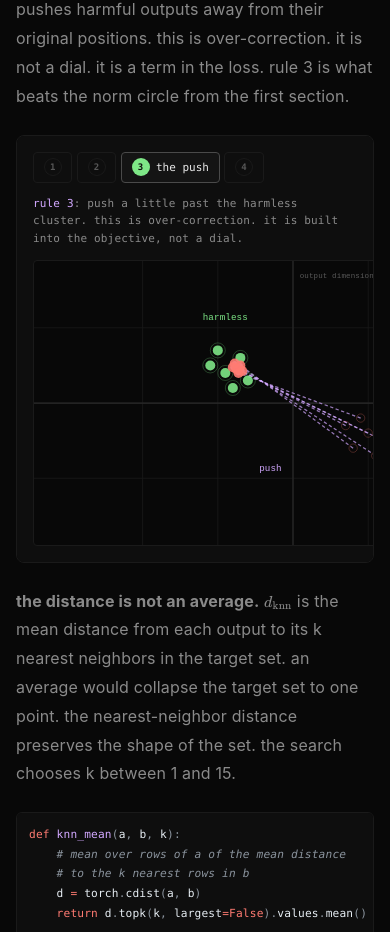
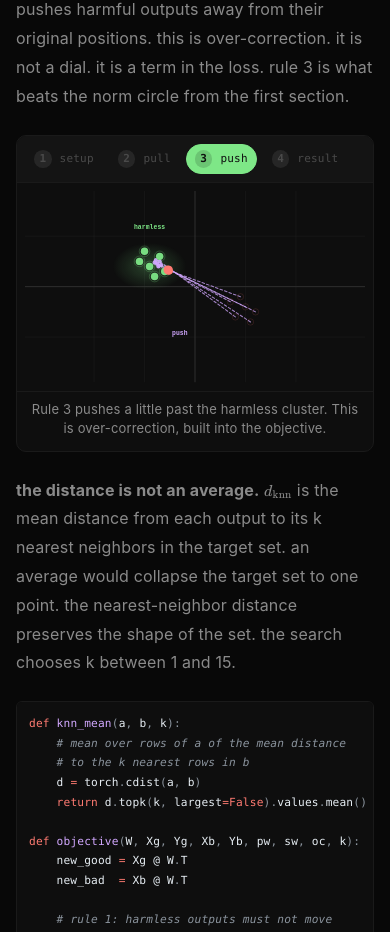
Before and after one commit to PotatoSpudowski/PotatoSpudowski.github.io, a React (Vite) app: page /articles/abliteration-2 in a window 390 px wide. Shown: the part 8154-9086 px from the top of the page. Built offline with nearby package versions, Linux system fonts and the light colour scheme.

Commit message:
abliteration part 2: redesign ARA visualizer with polished card layout, tabs, and mobile-first CSS

```diff
--- a/src/pages/Abliteration2Blog.jsx
+++ b/src/pages/Abliteration2Blog.jsx
@@ -82,7 +82,7 @@ function ResultsCharts() {
   )
 }
 
-// --- ARA: 3Blue1Brown-style objective demo ---
+// --- ARA: interactive objective visualizer ---
 
 function DistributionDemo() {
   const [step, setStep] = useState(0)
@@ -94,69 +94,75 @@ function DistributionDemo() {
     return () => clearInterval(id)
   }, [paused])
 
-  const W = 620, H = 340
+  const W = 640, H = 360
   const cx = W / 2, cy = H / 2
-  const scale = 90
+  const scale = 95
 
-  // Harmless outputs (green) — fixed
   const harmless = [
     { x: -0.9, y: 0.4 }, { x: -0.7, y: 0.6 }, { x: -1.1, y: 0.5 },
     { x: -0.8, y: 0.2 }, { x: -1.0, y: 0.7 }, { x: -0.6, y: 0.3 },
   ]
-  // Harmful outputs (red) — original positions
   const harmful = [
     { x: 1.0, y: -0.4 }, { x: 0.8, y: -0.6 }, { x: 1.2, y: -0.5 },
     { x: 0.9, y: -0.2 }, { x: 1.1, y: -0.7 }, { x: 0.7, y: -0.3 },
   ]
 
-  // Transformed harmful outputs per step
   const getTransformed = () => {
-    if (step === 0) return harmful // same as original
-    if (step === 1) return harmful.map(p => ({ x: p.x * 0.35 - 0.35, y: p.y * 0.35 + 0.15 })) // pull toward harmless
-    if (step === 2) return harmful.map(p => ({ x: p.x * -0.25 - 0.5, y: p.y * -0.25 + 0.35 })) // push past harmless
-    return harmful.map(p => ({ x: p.x * -0.25 - 0.5, y: p.y * -0.25 + 0.35 })) // final
+    if (step === 0) return harmful
+    if (step === 1) return harmful.map(p => ({ x: p.x * 0.35 - 0.35, y: p.y * 0.35 + 0.15 }))
+    if (step === 2) return harmful.map(p => ({ x: p.x * -0.25 - 0.5, y: p.y * -0.25 + 0.35 }))
+    return harmful.map(p => ({ x: p.x * -0.25 - 0.5, y: p.y * -0.25 + 0.35 }))
   }
   const transformed = getTransformed()
-
   const toSvg = (p) => ({ x: cx + p.x * scale, y: cy - p.y * scale })
 
   const captions = [
-    <>one weight matrix. green: harmless outputs. red: harmful outputs. the two clusters are separate.</>,
-    <>ARA changes the matrix. <span style={{ color: '#ffa657' }}>rule 2</span>: pull the harmful outputs toward the harmless outputs. the green cluster stays fixed — <span style={{ color: '#7ee787' }}>rule 1</span>.</>,
-    <><span style={{ color: '#d2a8ff' }}>rule 3</span>: push a little past the harmless cluster. this is over-correction. it is built into the objective, not a dial.</>,
-    <>the result. harmless outputs never moved. harmful outputs now overlap the harmless cloud. the model keeps its capability and drops the refusal behavior.</>,
+    'One weight matrix. Green: harmless outputs. Red: harmful outputs. The clusters are separate.',
+    'Rule 2 pulls the harmful outputs toward the harmless cluster. Rule 1 keeps the harmless outputs fixed.',
+    'Rule 3 pushes a little past the harmless cluster. This is over-correction, built into the objective.',
+    'The result. Harmless outputs never moved. Harmful outputs now overlap the harmless cloud.',
   ]
 
-  const stepLabels = ['the setup', 'the pull', 'the push', 'the result']
+  const stepLabels = ['setup', 'pull', 'push', 'result']
 
   return (
-    <div className="abl-ortho-demo" onClick={() => { setStep(s => (s + 1) % 4); setPaused(true) }}>
-      <div className="abl-ortho-steps">
+    <div className="ara-viz">
+      <div className="ara-viz-tabs" role="tablist">
         {stepLabels.map((label, i) => (
-          <button key={i} className={`abl-step-btn${step === i ? ' active' : ''}`}
-            onClick={(e) => { e.stopPropagation(); setStep(i); setPaused(true) }}>
-            <span className="abl-step-num" style={{ background: step === i ? '#7ee787' : 'transparent', color: step === i ? '#0f0f0f' : '#585858' }}>{i + 1}</span>
-            <span className="abl-step-label">{label}</span>
+          <button
+            key={i}
+            role="tab"
+            aria-selected={step === i}
+            className={`ara-viz-tab${step === i ? ' active' : ''}`}
+            onClick={() => { setStep(i); setPaused(true) }}
+          >
+            <span className="ara-viz-tab-num">{i + 1}</span>
+            <span className="ara-viz-tab-label">{label}</span>
           </button>
         ))}
       </div>
 
-      <p className="abl-ortho-caption">{captions[step]}</p>
+      <div className="ara-viz-stage" onClick={() => { setStep(s => (s + 1) % 4); setPaused(true) }}>
+        <svg viewBox={`0 0 ${W} ${H}`} className="ara-viz-svg" aria-label="ARA objective visualization">
+          <defs>
+            <radialGradient id="gGlow" cx="50%" cy="50%" r="50%">
+              <stop offset="0%" stopColor="#7ee787" stopOpacity="0.25" />
+              <stop offset="100%" stopColor="#7ee787" stopOpacity="0" />
+            </radialGradient>
+          </defs>
 
-      <svg viewBox={`0 0 ${W} ${H}`} className="abl-svg-wide">
           {/* grid */}
           {[-2, -1, 0, 1, 2].map(g => (
             <g key={g}>
-            <line x1={cx + g * scale} y1={0} x2={cx + g * scale} y2={H} stroke="#1a1a1a" strokeWidth={1} />
-            <line x1={0} y1={cy - g * scale} x2={W} y2={cy - g * scale} stroke="#1a1a1a" strokeWidth={1} />
+              <line x1={cx + g * scale} y1={0} x2={cx + g * scale} y2={H} stroke="#1f1f1f" strokeWidth={1} />
+              <line x1={0} y1={cy - g * scale} x2={W} y2={cy - g * scale} stroke="#1f1f1f" strokeWidth={1} />
             </g>
           ))}
-        <line x1={cx} y1={0} x2={cx} y2={H} stroke="#2a2a2a" strokeWidth={1.5} />
-        <line x1={0} y1={cy} x2={W} y2={cy} stroke="#2a2a2a" strokeWidth={1.5} />
+          <line x1={cx} y1={0} x2={cx} y2={H} stroke="#333" strokeWidth={1.5} />
+          <line x1={0} y1={cy} x2={W} y2={cy} stroke="#333" strokeWidth={1.5} />
 
-        {/* axes labels */}
-        <text x={W - 20} y={cy - 8} fill="#585858" fontSize={9} fontFamily="monospace" textAnchor="end">output dimension 1</text>
-        <text x={cx + 8} y={20} fill="#585858" fontSize={9} fontFamily="monospace">output dimension 2</text>
+          {/* glow behind harmless cluster */}
+          <ellipse cx={cx - 0.9 * scale} cy={cy - 0.4 * scale} rx={70} ry={45} fill="url(#gGlow)" />
 
           {/* force arrows */}
           {step >= 1 && harmful.map((p, i) => {
@@ -164,17 +170,17 @@ function DistributionDemo() {
             const to = toSvg(transformed[i])
             const color = step === 1 ? '#ffa657' : '#d2a8ff'
             return (
-            <g key={i} style={{ transition: 'all 1s ease' }}>
-              <line x1={from.x} y1={from.y} x2={to.x} y2={to.y} stroke={color} strokeWidth={1.5} strokeDasharray="4,3" opacity={0.7} />
-              <circle cx={to.x} cy={to.y} r={3} fill={color} opacity={0.9} />
+              <g key={i} style={{ transition: 'all 1.1s cubic-bezier(0.4, 0, 0.2, 1)' }}>
+                <line x1={from.x} y1={from.y} x2={to.x} y2={to.y} stroke={color} strokeWidth={2} strokeDasharray="5,4" opacity={0.75} strokeLinecap="round" />
+                <circle cx={to.x} cy={to.y} r={4} fill={color} opacity={0.95} />
               </g>
             )
           })}
 
-        {/* original harmful (ghost) */}
+          {/* original harmful ghosts */}
           {step >= 1 && harmful.map((p, i) => {
             const s = toSvg(p)
-          return <circle key={i} cx={s.x} cy={s.y} r={5} fill="none" stroke="#ff7b72" strokeWidth={1} opacity={0.3} />
+            return <circle key={i} cx={s.x} cy={s.y} r={6} fill="none" stroke="#ff7b72" strokeWidth={1} opacity={0.25} />
           })}
 
           {/* harmless */}
@@ -182,30 +188,27 @@ function DistributionDemo() {
             const s = toSvg(p)
             return (
               <g key={i}>
-              <circle cx={s.x} cy={s.y} r={6} fill="#7ee787" opacity={0.9} />
-              <circle cx={s.x} cy={s.y} r={9} fill="none" stroke="#7ee787" strokeWidth={1} opacity={0.3} />
+                <circle cx={s.x} cy={s.y} r={7} fill="#7ee787" opacity={0.95} />
+                <circle cx={s.x} cy={s.y} r={10} fill="none" stroke="#7ee787" strokeWidth={1.2} opacity={0.35} />
               </g>
             )
           })}
 
-        {/* harmful */}
-        {step === 0 && harmful.map((p, i) => {
+          {/* harmful / transformed */}
+          {(step === 0 ? harmful : transformed).map((p, i) => {
             const s = toSvg(p)
-          return <circle key={i} cx={s.x} cy={s.y} r={6} fill="#ff7b72" opacity={0.9} />
-        })}
-
-        {/* transformed harmful */}
-        {step > 0 && transformed.map((p, i) => {
-          const s = toSvg(p)
-          return <circle key={i} cx={s.x} cy={s.y} r={6} fill="#ff7b72" opacity={0.9} />
+            return <circle key={i} cx={s.x} cy={s.y} r={7} fill="#ff7b72" opacity={0.95} style={{ transition: 'all 1.1s cubic-bezier(0.4, 0, 0.2, 1)' }} />
           })}
 
           {/* labels */}
-        <text x={cx - 0.9 * scale} y={cy - 1.1 * scale} fill="#7ee787" fontSize={11} fontFamily="monospace" textAnchor="middle">harmless</text>
-        {step === 0 && <text x={cx + 1.0 * scale} y={cy + 1.0 * scale} fill="#ff7b72" fontSize={11} fontFamily="monospace" textAnchor="middle">harmful</text>}
-        {step === 1 && <text x={cx + 0.2 * scale} y={cy + 0.8 * scale} fill="#ffa657" fontSize={11} fontFamily="monospace" textAnchor="middle">pull</text>}
-        {step === 2 && <text x={cx - 0.3 * scale} y={cy + 0.9 * scale} fill="#d2a8ff" fontSize={11} fontFamily="monospace" textAnchor="middle">push</text>}
+          <text x={cx - 0.9 * scale} y={cy - 1.15 * scale} fill="#7ee787" fontSize={12} fontFamily="ui-monospace, monospace" textAnchor="middle" fontWeight={600}>harmless</text>
+          {step === 0 && <text x={cx + 1.0 * scale} y={cy + 1.0 * scale} fill="#ff7b72" fontSize={12} fontFamily="ui-monospace, monospace" textAnchor="middle" fontWeight={600}>harmful</text>}
+          {step === 1 && <text x={cx + 0.2 * scale} y={cy + 0.85 * scale} fill="#ffa657" fontSize={12} fontFamily="ui-monospace, monospace" textAnchor="middle" fontWeight={600}>pull</text>}
+          {step === 2 && <text x={cx - 0.3 * scale} y={cy + 0.95 * scale} fill="#d2a8ff" fontSize={12} fontFamily="ui-monospace, monospace" textAnchor="middle" fontWeight={600}>push</text>}
         </svg>
+      </div>
+
+      <p className="ara-viz-caption">{captions[step]}</p>
     </div>
   )
 }
--- a/src/styles.css
+++ b/src/styles.css
@@ -3047,6 +3047,118 @@ pre code {
     border-radius: 4px;
 }
 
+/* ARA interactive visualizer */
+.ara-viz {
+    margin: 1.5rem 0;
+    border: 1px solid var(--border);
+    border-radius: 10px;
+    background: var(--bg-secondary);
+    overflow: hidden;
+}
+
+.ara-viz-tabs {
+    display: flex;
+    gap: 0.5rem;
+    padding: 0.75rem 1rem;
+    background: var(--bg-tertiary);
+    border-bottom: 1px solid var(--border);
+    flex-wrap: wrap;
+}
+
+.ara-viz-tab {
+    display: inline-flex;
+    align-items: center;
+    gap: 0.5rem;
+    padding: 0.4rem 0.75rem;
+    border: 1px solid transparent;
+    border-radius: 999px;
+    background: transparent;
+    color: var(--text-muted);
+    font-family: var(--font-mono);
+    font-size: 0.75rem;
+    cursor: pointer;
+    transition: all 0.2s ease;
+}
+
+.ara-viz-tab:hover {
+    color: var(--text-primary);
+    border-color: var(--border);
+}
+
+.ara-viz-tab.active {
+    background: #7ee787;
+    color: #0f0f0f;
+    border-color: #7ee787;
+}
+
+.ara-viz-tab-num {
+    display: inline-flex;
+    align-items: center;
+    justify-content: center;
+    width: 1.25rem;
+    height: 1.25rem;
+    border-radius: 50%;
+    background: rgba(255,255,255,0.08);
+    font-size: 0.6875rem;
+    font-weight: 600;
+}
+
+.ara-viz-tab.active .ara-viz-tab-num {
+    background: rgba(0,0,0,0.15);
+}
+
+.ara-viz-tab-label {
+    font-weight: 500;
+    text-transform: lowercase;
+    letter-spacing: 0.02em;
+}
+
+.ara-viz-stage {
+    padding: 1rem;
+    cursor: pointer;
+    display: flex;
+    justify-content: center;
+}
+
+.ara-viz-svg {
+    width: 100%;
+    max-width: 640px;
+    height: auto;
+    display: block;
+}
+
+.ara-viz-caption {
+    margin: 0;
+    padding: 0.75rem 1rem 1rem;
+    color: var(--text-secondary);
+    font-size: 0.875rem;
+    line-height: 1.5;
+    text-align: center;
+    border-top: 1px solid var(--border);
+}
+
+@media (max-width: 640px) {
+    .ara-viz-tabs {
+        padding: 0.5rem;
+        gap: 0.375rem;
+    }
+    .ara-viz-tab {
+        padding: 0.35rem 0.5rem;
+        font-size: 0.6875rem;
+    }
+    .ara-viz-tab-num {
+        width: 1.1rem;
+        height: 1.1rem;
+    }
+    .ara-viz-stage {
+        padding: 0.5rem;
+    }
+    .ara-viz-caption {
+        font-size: 0.8125rem;
+        padding: 0.5rem 0.75rem 0.75rem;
+    }
+}
+
 
 
 /* Kernel explorer sliders */
```
Lines whose indentation alone changed are shown as unchanged.
